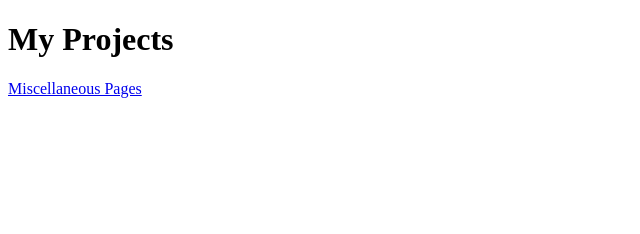
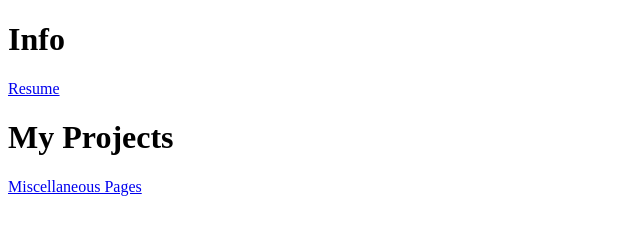
Before and after one commit to bhattarai333/HomePage, a plain HTML site: page docs/index.html in a window 1280 px wide. Shown: the whole page, without its empty margins (0-640 px from the left). Drawn offline with Linux system fonts and the light colour scheme.

Commit message:
added resume

```diff
--- a/docs/index.html
+++ b/docs/index.html
@@ -2,9 +2,14 @@
 <html>
 <body>
 
-<h1>My Projects</h1>
 
-<a href="https://bhattarai333.github.io/Websites/">Miscellaneous Pages<a>
+
+    <h1>Info</h1>
+    <a href="/Resources/resume.docx">Resume</a>
+
+    <h1>My Projects</h1>
+
+    <a href="https://bhattarai333.github.io/Websites/">Miscellaneous Pages<a>
 
 </body>
 </html>
```
Also changed, not shown: 1 other file.
